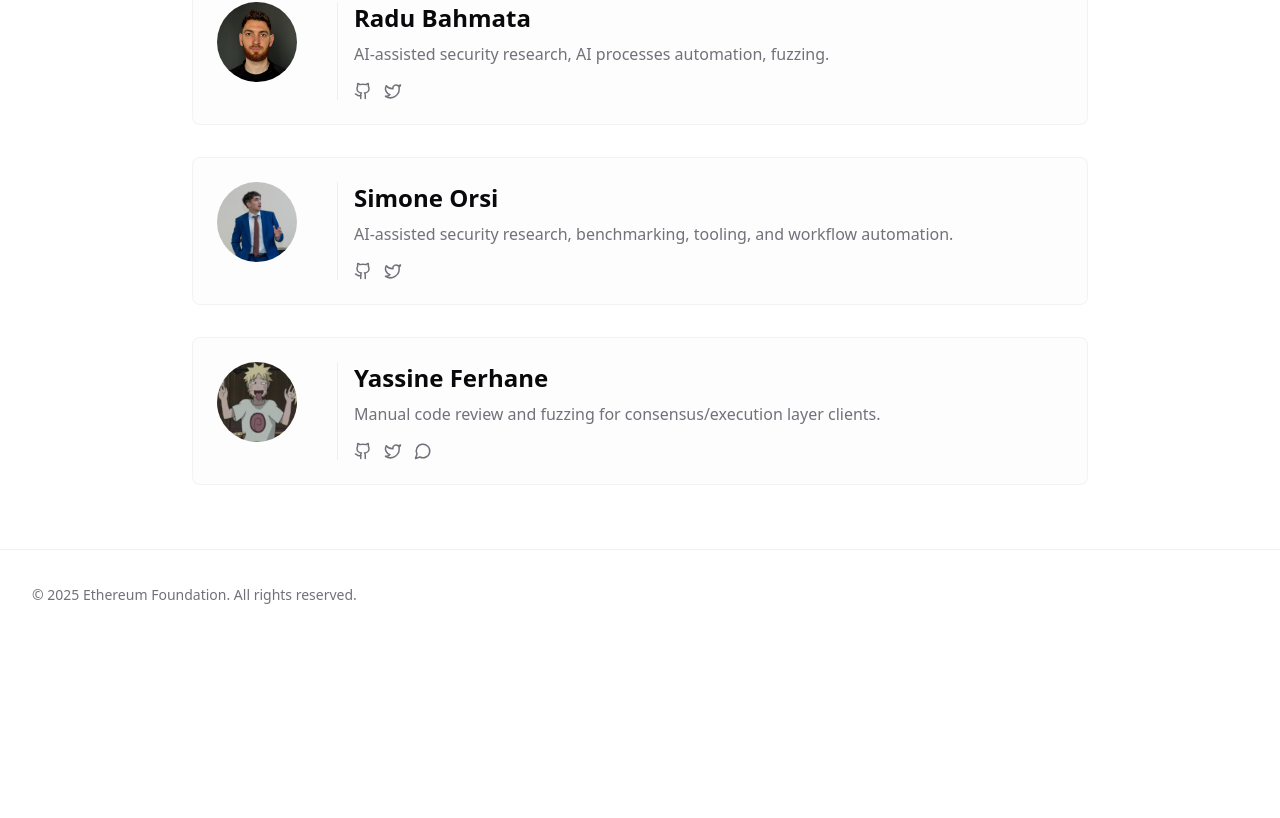
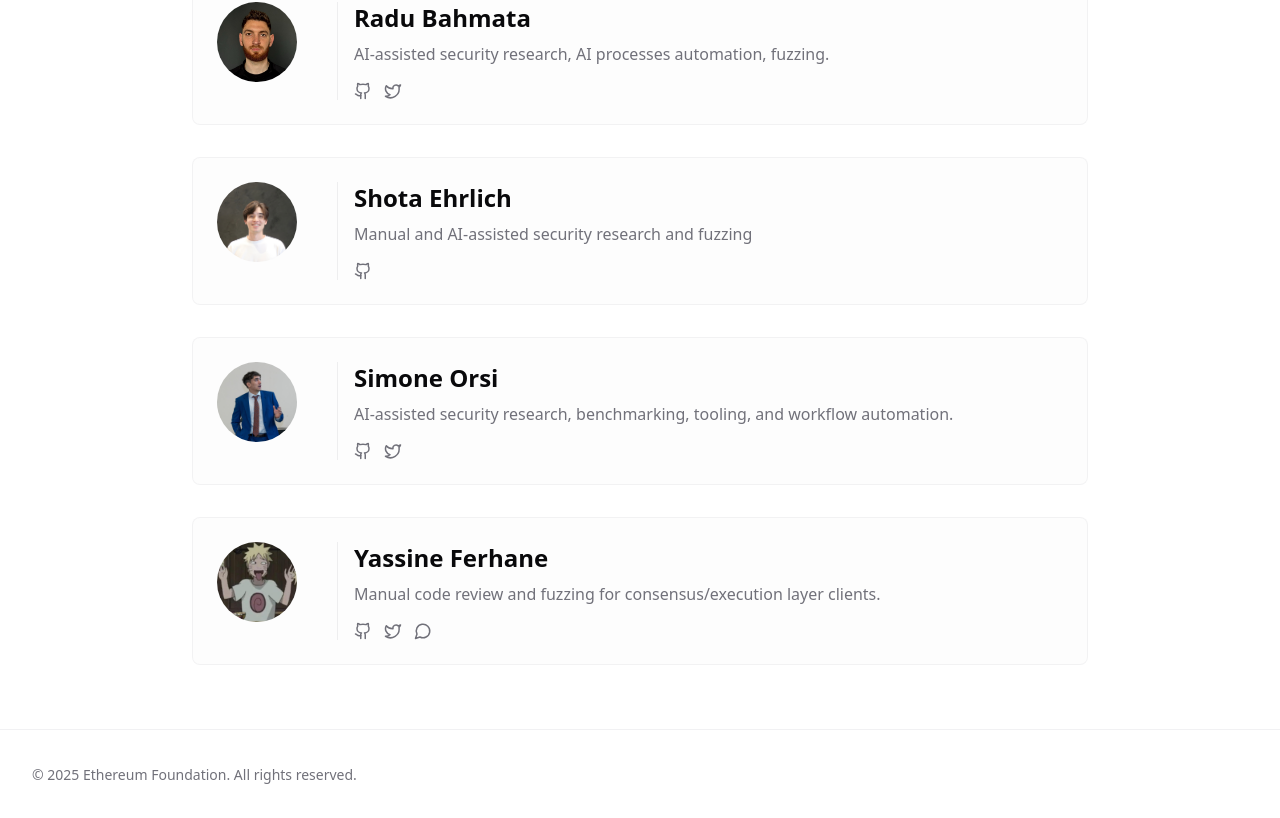
Before and after one commit to ethereum/protocol-security, a React (Vite) app: page /team in a window 1280 px wide. Shown: the part 863-1681 px from the top of the page. Before the commit the page ends 1501 px from the top, so only its background shows below. Built offline with nearby package versions, Linux system fonts and the light colour scheme.

Commit message:
Add shota profile to team

```diff
--- a/src/pages/team.tsx
+++ b/src/pages/team.tsx
@@ -47,6 +47,12 @@ const teamMembers: TeamMember[] = [
     github: 'https://github.com/radubahmata',
     twitter: 'https://x.com/bowtiedradone',
     image: '/images/radu.jpg',
+  },
+  {
+    name: 'Shota Ehrlich',
+    description: 'Manual and  AI-assisted security research and fuzzing',
+    github: 'https://github.com/shotes',
+    image: '/images/shota.jpg'
   },
   {
     name: 'Simone Orsi',
```
Also changed, not shown: public/images/shota.jpg (added).
